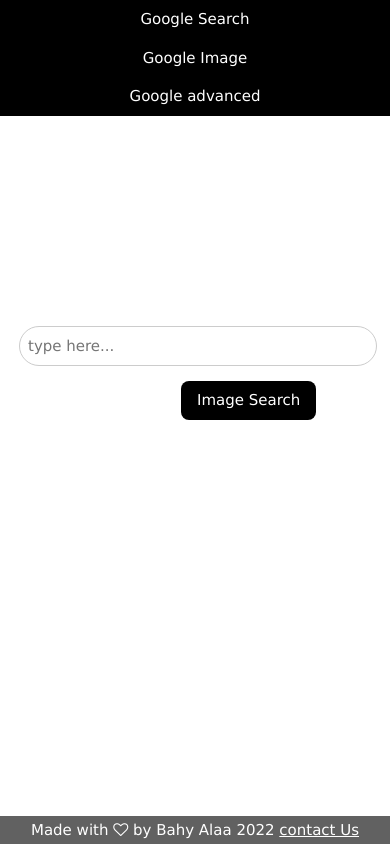
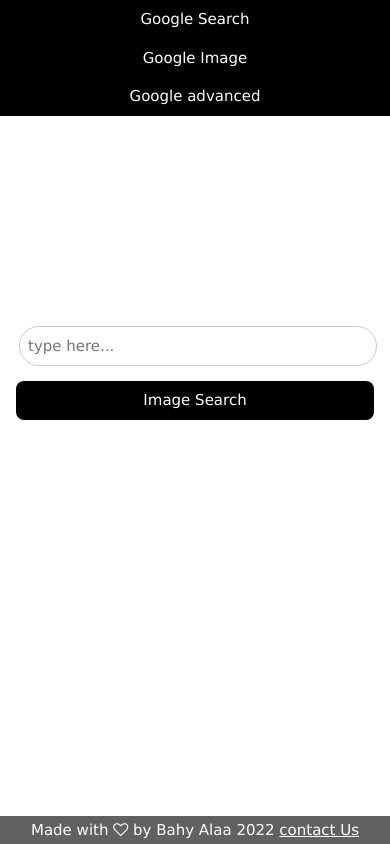
Before and after one commit to BahyAllaAllam/Google-Search, a plain HTML site: page image.html in a window 390 px wide. Drawn offline with nearby package versions, Linux system fonts and the light colour scheme.

Commit message:
Making the design responsive

```diff
--- a/image.html
+++ b/image.html
@@ -27,17 +27,17 @@
         <form method="get" action="https://images.google.com.eg/images">
             <div class="w3-container">
                 <div style="margin-top: 14rem; margin-bottom: 1rem;">
-                    <input class="w3-input w3-border w3-round-xxlarge"  type="text" name="q" placeholder="type here..." >
+                    <input class="w3-input w3-border w3-round-xxlarge w3-mobile" type="text" name="q" placeholder="type here..." >
                 </div>
                 <div class="input-submit" id="submit">
-                    <input class="w3-button w3-black w3-round-large" type="submit" value="Image Search" formtarget="_blank">
+                    <input class="w3-button w3-black w3-round-large w3-mobile" type="submit" value="Image Search" formtarget="_blank">
                 </div>
             </div>
         </form>
 
         <footer class="w3-dark-grey fixed-bottom ">
             <div class="container" id="footer">
-                <h7 class="w3-bar-item w3-mobile ">Made with <i class="fa fa-heart-o" aria-hidden="true"></i> by Bahy Alaa 2022
+                <h7 class="w3-bar-item w3-mobile">Made with <i class="fa fa-heart-o" aria-hidden="true"></i> by Bahy Alaa 2022
                     <a href="https://bahyalaa321.pythonanywhere.com/contact-us/" target="_blank">
                     contact Us
                     </a>
--- a/style.css
+++ b/style.css
@@ -1,31 +1,15 @@
-@media screen and (max-width: 1200px){
-    #submit{
-        margin-left: 34rem;
-    }
-}
-@media screen and (max-width: 1000px){
-    #submit{
-        margin-left: 26rem;
-    }
-}
-@media screen and (max-width: 800px){
-    #submit{
-        margin-left: 19rem;
-    }
-}
-@media screen and (max-width: 600px){
-    #submit{
-        margin-left: 11rem;
-    }
-}
-.input-submit{
-    margin-left: 45rem;
+#submit {
+    display: flex;
+    justify-content: center;
+    flex-wrap: wrap;
 }
 #footer{
     display: flex;
     justify-content:center;
     padding: 3px;
+    flex-wrap: wrap;
 }
+/* advanced page */
 .w3-border {
     width: 50%;
     padding: 2px;
```
Also changed, not shown: advanced.html (+5 -5 lines), index.html (+2 -1 lines).
